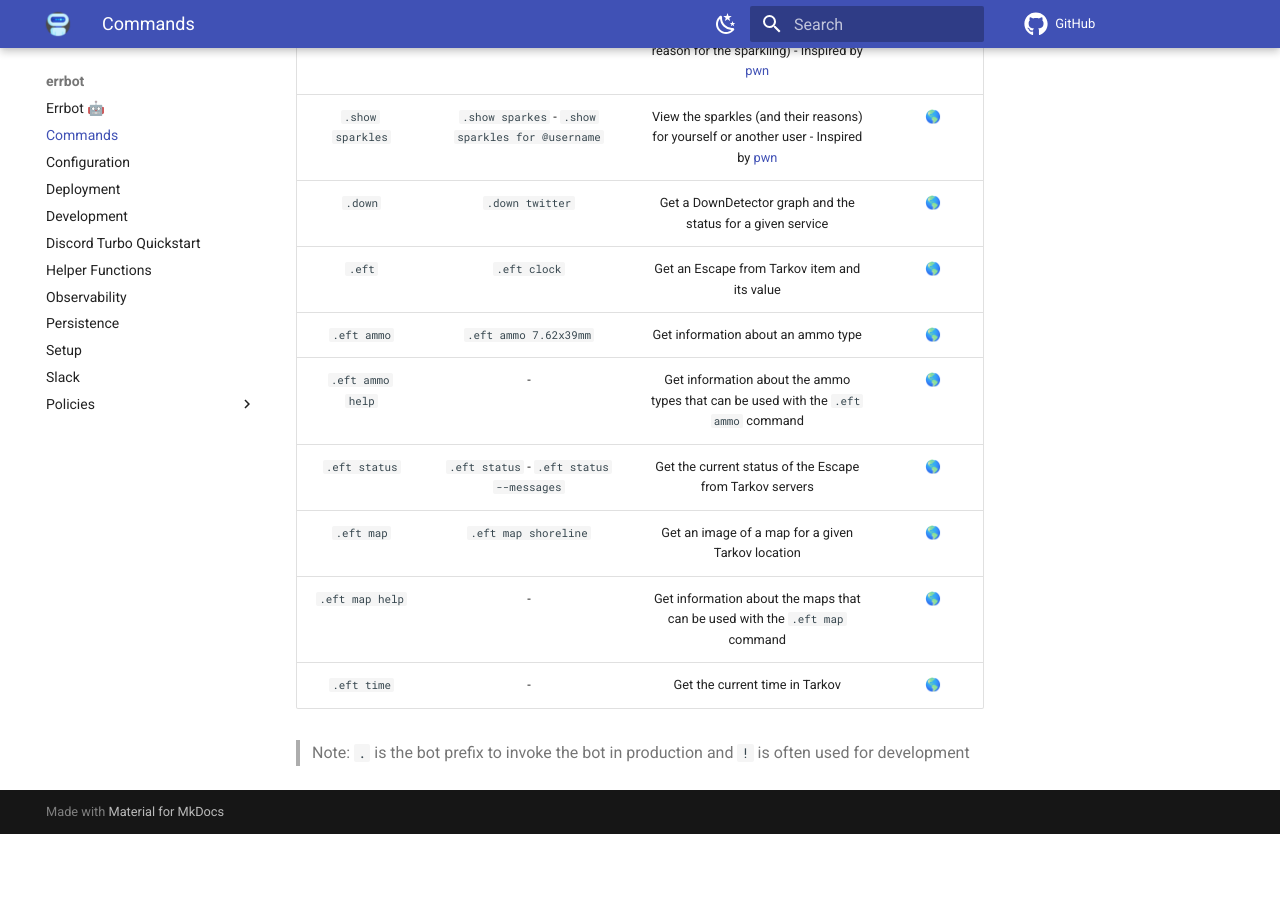
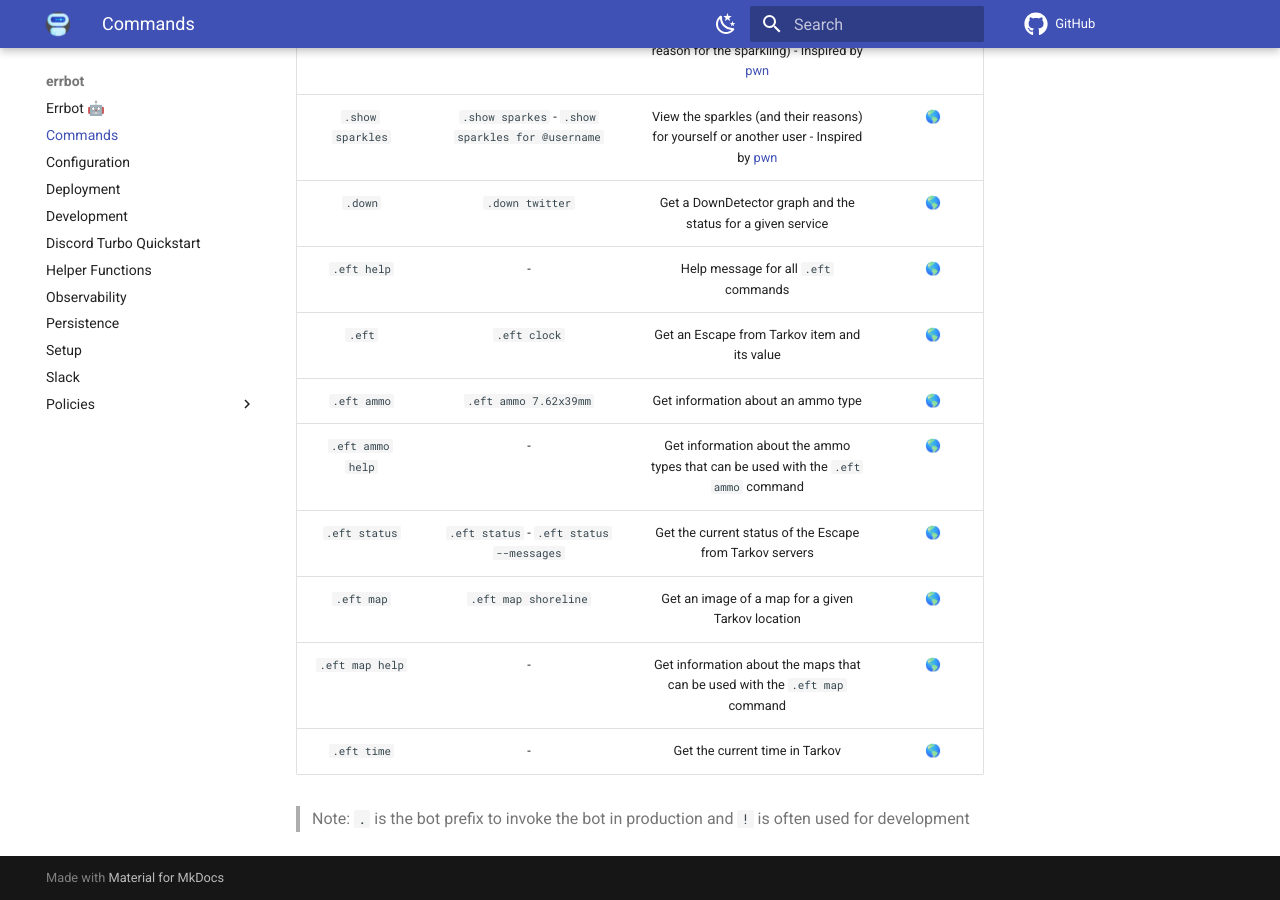
Before and after one commit to GrantBirki/errbot, an MkDocs documentation site: the page built from docs/commands.md, in a window 1280 px wide and 900 px high, scrolled down 4064 px. Built offline with MkDocs 1.6.1 and Material for MkDocs 9.7.7, drawn with Linux system fonts in a browser that asks for light colours; comment, search, counter and statistics services are not loaded; before the commit the page ends 4898 px from its top, so only the background shows below that.

Commit message:
update docs

```diff
--- a/docs/commands.md
+++ b/docs/commands.md
@@ -70,6 +70,7 @@
 | `.sparkle` | `.sparkle @username for being awesome` | Sparkle a user to show your appreciation! (optionally provide a reason for the sparkling) - Inspired by [pwn](https://github.com/pmn/sparkles/blob/master/LICENSE.md) | 🌎 |
 | `.show sparkles` | `.show sparkes` - `.show sparkles for @username` | View the sparkles (and their reasons) for yourself or another user - Inspired by [pwn](https://github.com/pmn/sparkles/blob/master/LICENSE.md)| 🌎 |
 | `.down` | `.down twitter` | Get a DownDetector graph and the status for a given service | 🌎 |
+| `.eft help` | - | Help message for all `.eft` commands | 🌎 |
 | `.eft` | `.eft clock` | Get an Escape from Tarkov item and its value | 🌎 |
 | `.eft ammo` | `.eft ammo 7.62x39mm` | Get information about an ammo type | 🌎 |
 | `.eft ammo help` | - | Get information about the ammo types that can be used with the `.eft ammo` command | 🌎 |
```
